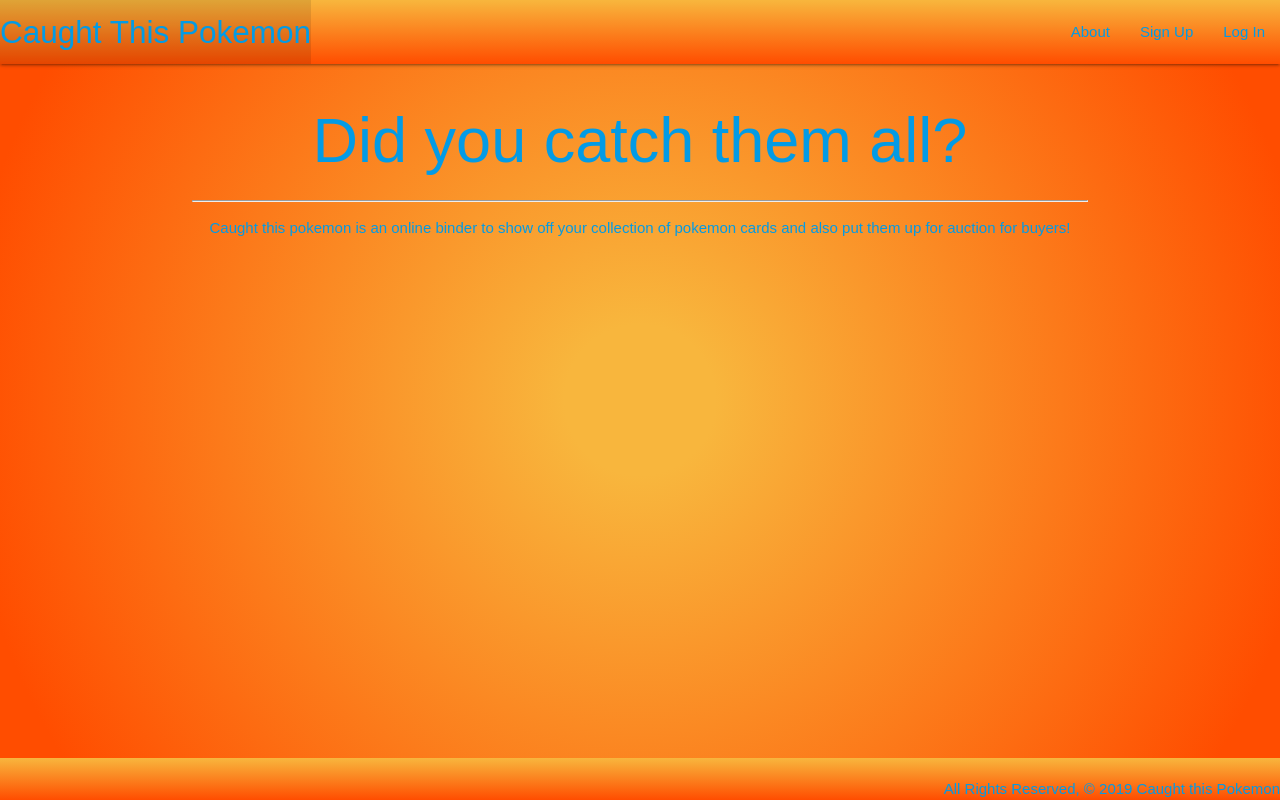
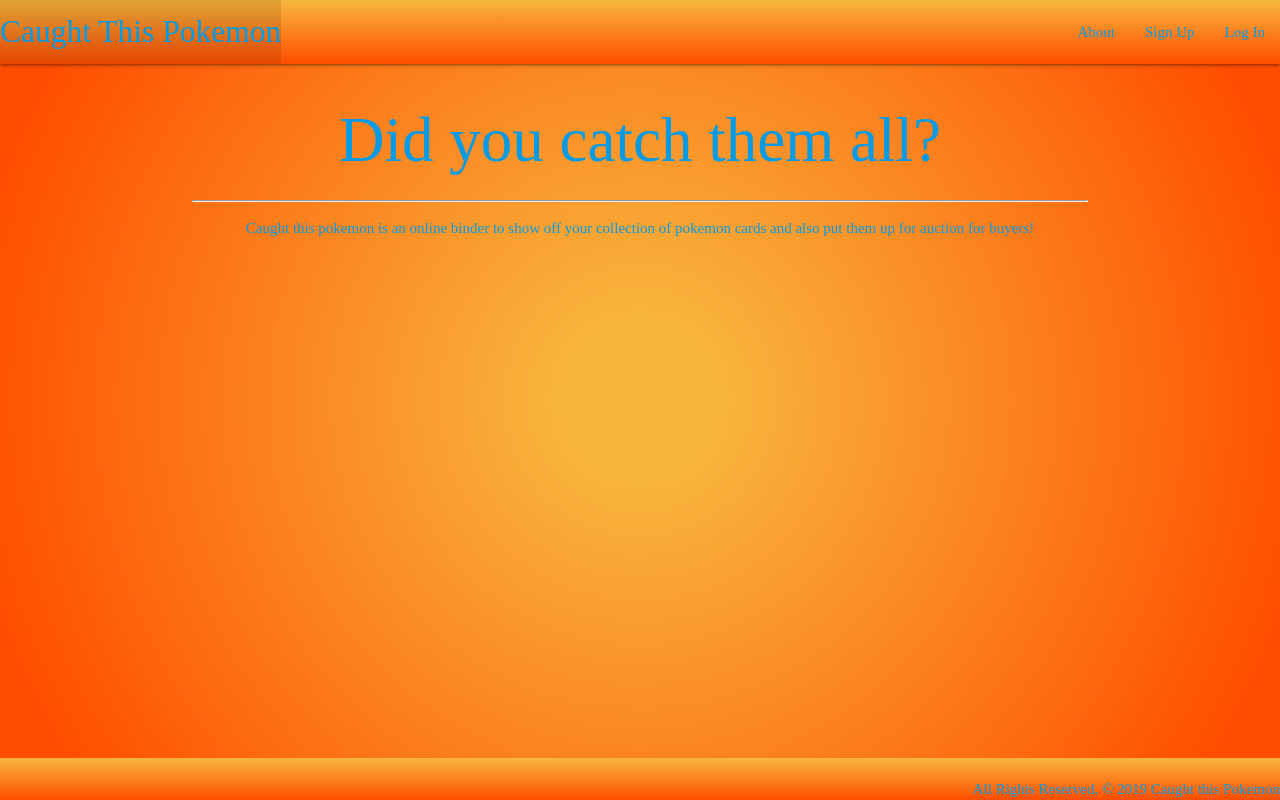
Before and after one commit to Shauna2022/Catch-them-all, a Django app: page /about/ in a window 1280 px wide. Run offline with Django 4.2, Linux system fonts and the light colour scheme; some web fonts are replaced.

Commit message:
styled again

```diff
--- a/main_app/static/css/style.css
+++ b/main_app/static/css/style.css
@@ -1,9 +1,10 @@
+@import url(//db.onlinewebfonts.com/c/f4d1593471d222ddebd973210265762a?family=Pokemon);
 body {
   color: #039be5;
   display: flex;
   min-height: 100vh;
   flex-direction: column;
-  font-family: 'Pokemon Solid', sans-serif;
+  font-family: 'Pokemon';
   background-image: radial-gradient(
     circle,
     rgb(248, 182, 61) 10%,
--- a/main_app/templates/base.html
+++ b/main_app/templates/base.html
@@ -9,15 +9,14 @@
     <meta name="viewport" content="width=device-width, initial-scale=1.0" />
     <meta http-equiv="X-UA-Compatible" content="ie=edge" />
     <title>TCG Binder</title>
+    <link href="//db.onlinewebfonts.com/c/f4d1593471d222ddebd973210265762a?family=Pokemon" rel="stylesheet"
+        type="text/css" />
     <link rel="stylesheet" href="https://cdnjs.cloudflare.com/ajax/libs/materialize/1.0.0/css/materialize.min.css" />
-    <link href="http://fonts.cdnfonts.com/css/pokemon-solid?styles=24573" rel="stylesheet">
     <link rel="preconnect" href="https://fonts.gstatic.com" crossorigin>
     <link href="https://fonts.googleapis.com/css2?family=Press+Start+2P&display=swap" rel="stylesheet">
     <link rel="stylesheet" type="text/css" href="{% static 'css/style.css' %}" />
     <script src="https://cdnjs.cloudflare.com/ajax/libs/materialize/1.0.0/js/materialize.min.js"></script>
-    <style>
-        @import url('http://fonts.cdnfonts.com/css/pokemon-solid?styles=24573');
-    </style>
+
 </head>
 
 <body>
```
